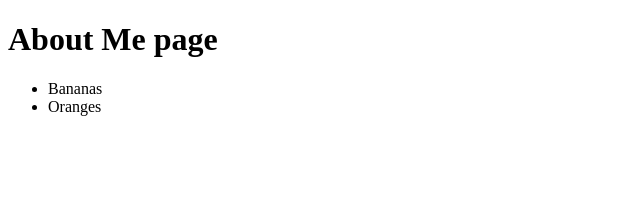
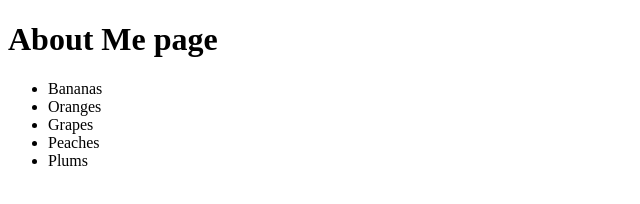
Before and after one commit to ryandiamonds/ClassroomAssignments, a plain HTML site: page assignmentOne.html in a window 1280 px wide. Shown: the whole page, without its empty margins (0-640 px from the left). Drawn offline with Linux system fonts and the light colour scheme.

Commit message:
added items to unordered list

```diff
--- a/assignmentOne.html
+++ b/assignmentOne.html
@@ -13,6 +13,9 @@
   <ul>
       <li>Bananas</li>
       <li>Oranges</li>
+      <li>Grapes</li>
+      <li>Peaches</li>
+      <li>Plums</li>
   </ul>
 
 </body>
```
